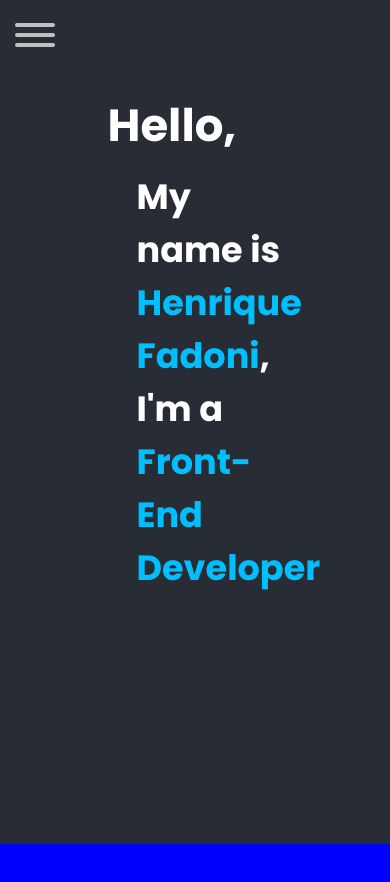
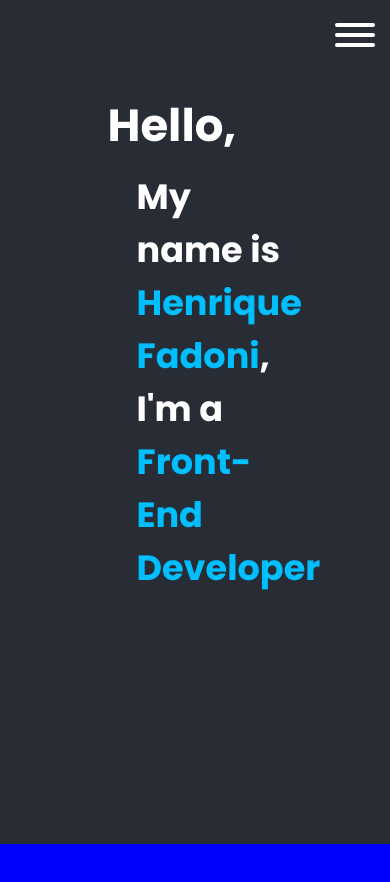
Before and after one commit to HenriqueFadoni/portifolio, a React (Create React App) app: page / in a window 390 px wide. Shown: the top 882 px of the page. Built offline with nearby package versions, Linux system fonts and the light colour scheme.

Commit message:
Moving Hamburger Menu Right

```diff
--- a/src/containers/Welcome.js
+++ b/src/containers/Welcome.js
@@ -22,7 +22,7 @@ class Welcome extends Component {
             <section className="section-welcome">
                 <HumburgerMenu
                     classMenu={menu}
-                    menuChange={this.menuHandler}/>
+                    menuChange={this.menuHandler} />
 
                 <div className="welcome-text-container">
                     <div className="welcome-text-1">
--- /dev/null
+++ b/src/styles/components/_hamburgermenu.scss
@@ -0,0 +1,4 @@
+.hamburger-menu-container {
+    position: absolute;
+    right: 0;
+}
--- a/src/styles/main.scss
+++ b/src/styles/main.scss
@@ -10,6 +10,7 @@
 @import './base/utilities';
 
 // COMPONENTS
+@import './components/hamburgermenu';
 
 // LAYOUT
 
```
